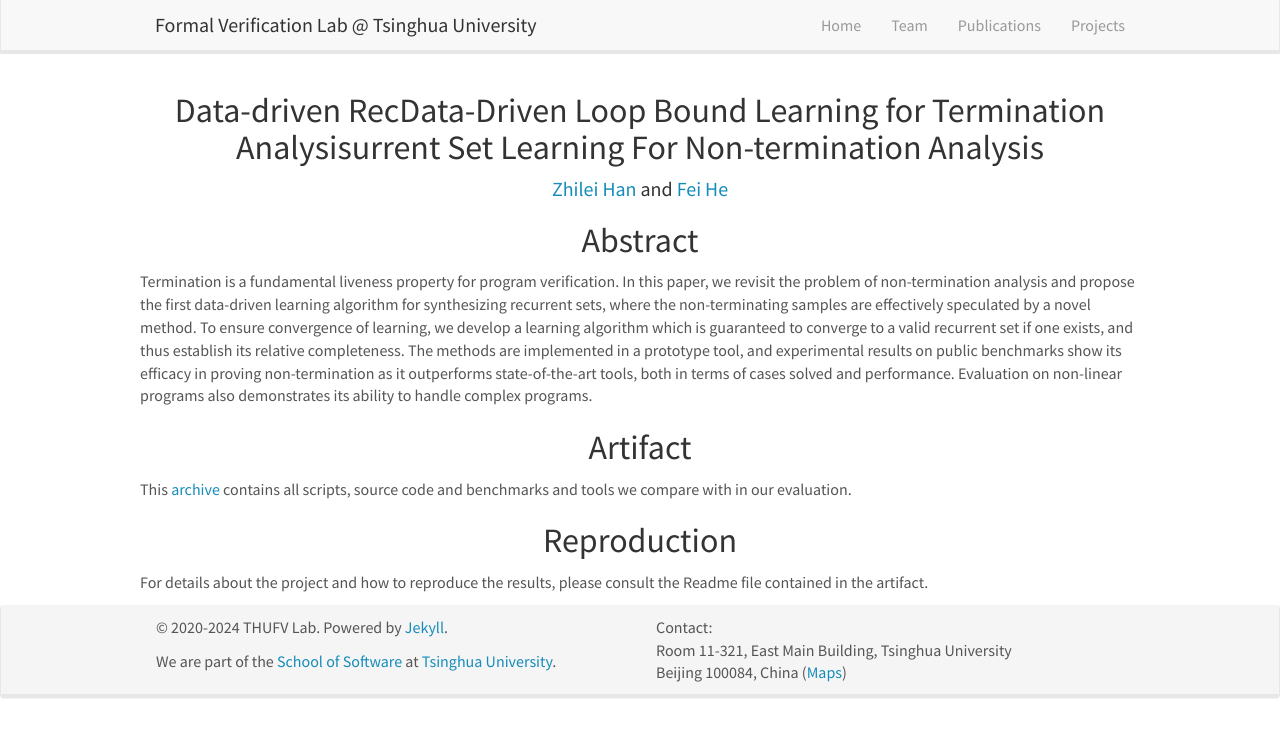
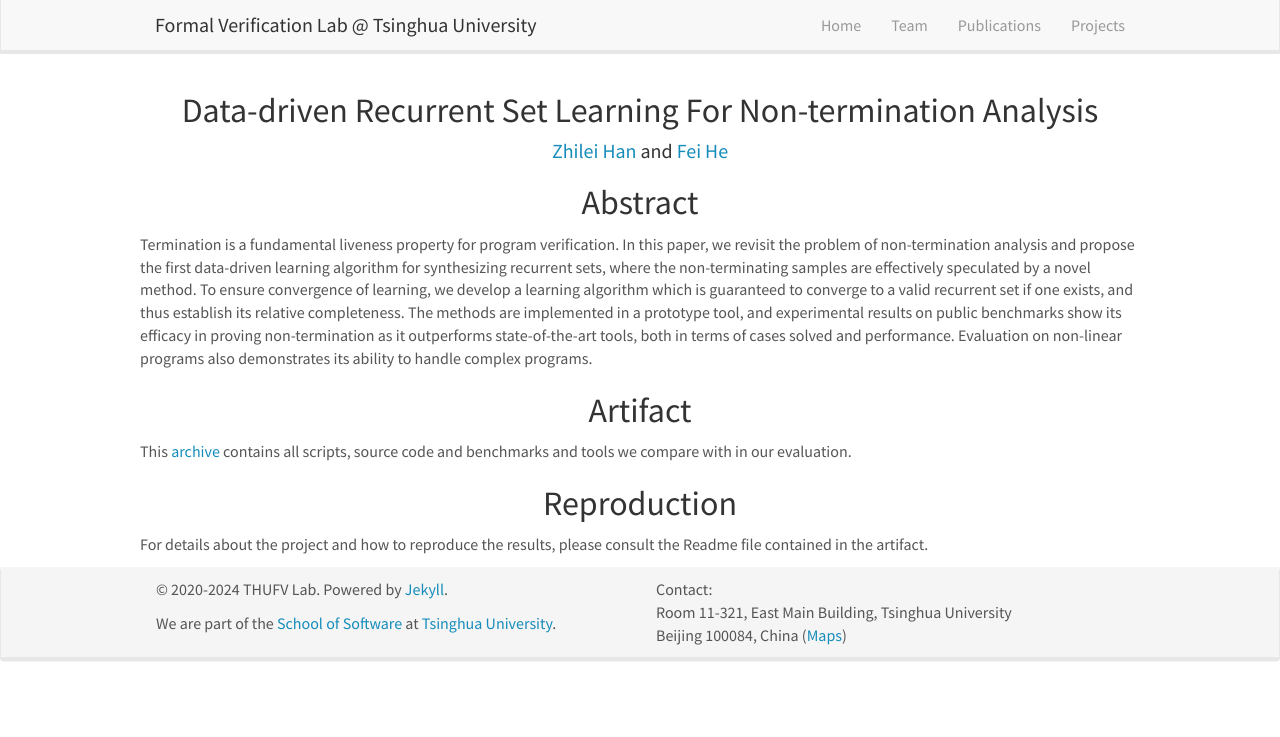
Before and after one commit to thufv/thufv.github.io, a Jekyll site: the page built from _research/icse23-artifact.md, in a window 1280 px wide. Shown: the top 737 px of the page. Built offline with Jekyll 4.4.1, drawn with Linux system fonts in a browser that asks for light colours; nearby versions of some CDN libraries.

Commit message:
fix title of icse23 artifact

```diff
--- a/_research/icse23-artifact.md
+++ b/_research/icse23-artifact.md
@@ -4,7 +4,7 @@ title: Data-driven Recurrent Set Learning For Non-termination Analysis
 permalink: /research/icse23-artifact
 ---
 
-## <center>Data-driven RecData-Driven Loop Bound Learning for Termination Analysisurrent Set Learning For Non-termination Analysis</center>
+## <center>Data-driven Recurrent Set Learning For Non-termination Analysis</center>
 
 #### <center><a herf="https://linusboyle.cn">Zhilei Han</a> and <a href="https://feihe.github.io/">Fei He</a></center>
 
```
